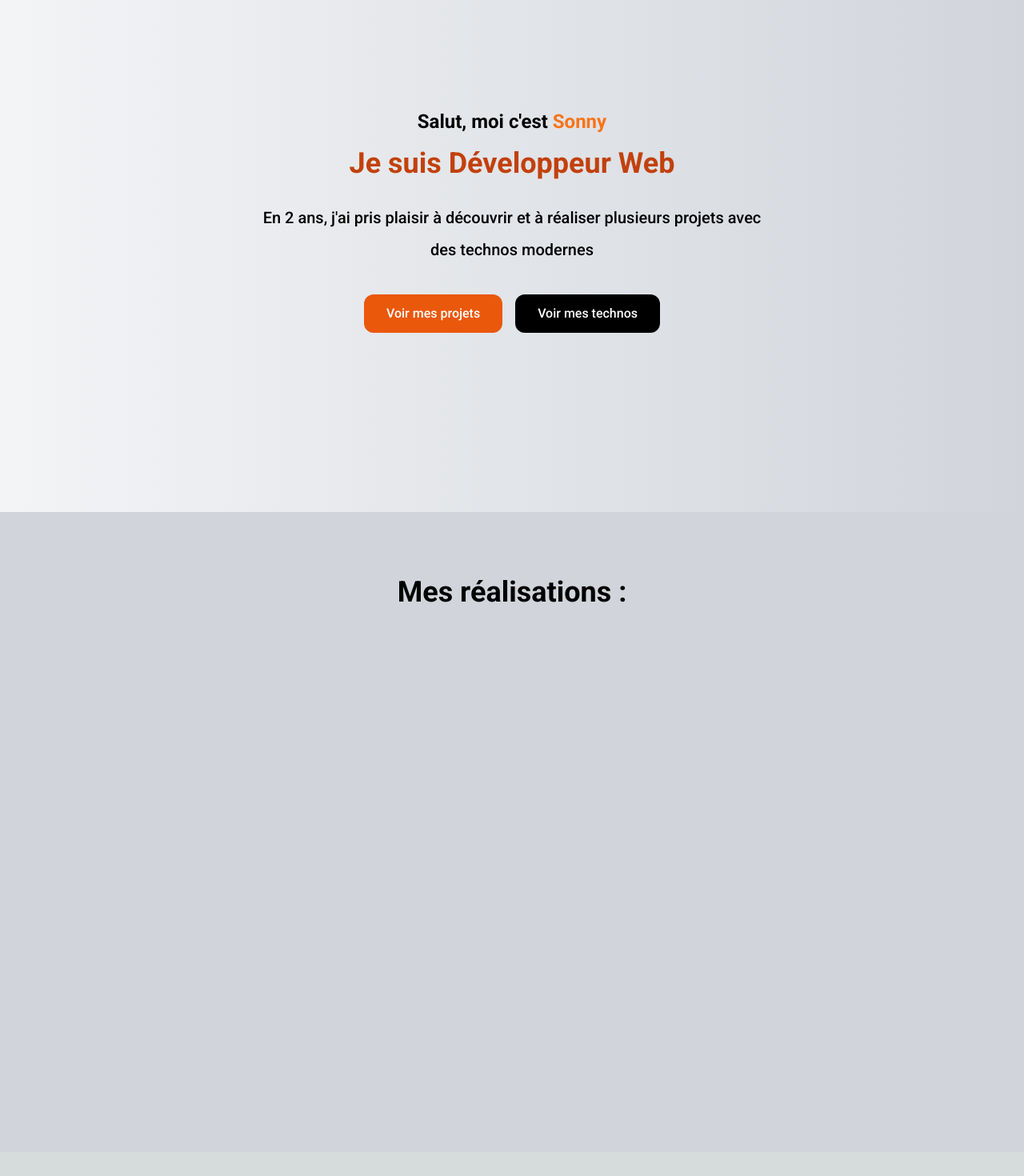
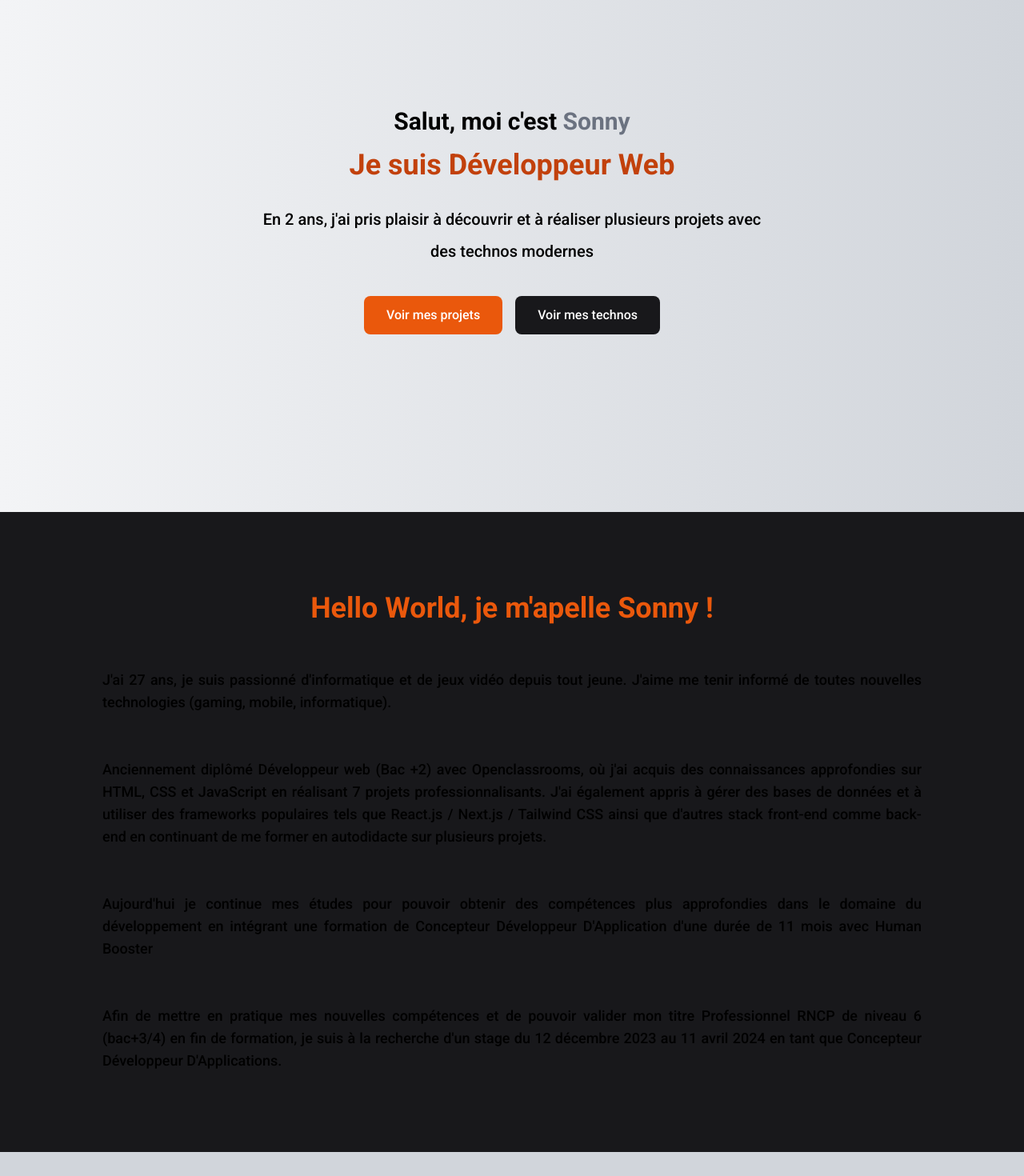
Before and after one commit to Soso-C/Portfolio-NextJS, a Next.js app: page / in a window 1280 px wide. Shown: the part 160-1630 px from the top of the page at 80% size. Before the commit the page ends 1600 px from the top, so only its background shows below. Built offline with nearby package versions, Linux system fonts and the light colour scheme.

Commit message:
update add main and about

```diff
--- a/app/page.js
+++ b/app/page.js
@@ -1,3 +1,4 @@
+import About from "@/components/About/About";
 import Main from "@/components/main/Main";
 import Navbar from "@/components/navbar/Navbar";
 import Projects from "@/components/projects/Projects";
@@ -8,6 +9,7 @@ export default function Home() {
     <>
       <Navbar />
       <Main />
+      <About />
       <Projects />
     </>
   );
--- /dev/null
+++ b/components/About/About.js
@@ -0,0 +1,38 @@
+const About = () => {
+  return (
+    <>
+      <span id="a-propos"></span>
+      <div className="flex flex-col items-center justify-center w-full min-h-screen py-20 shadow-md bg-zinc-900">
+        <div className="flex flex-col items-center justify-between h-full px-4 mx-auto max-w-7xl lg:flex-row lg:px-2">
+          <div className="w-full h-full text-center lg:w-3/3">
+            <h2 className="text-4xl font-bold text-orange-600 pb-14">
+              {`Hello World, je m'apelle Sonny !`}
+            </h2>
+            <div className="text-justify">
+              <p className="text-lg font-medium pb-14 lg:mx-auto lg:max-w-screen-lg">
+                {`J'ai 27 ans, je suis passionné d'informatique et de
+                jeux vidéo depuis tout jeune. J'aime me tenir informé de toutes
+                nouvelles technologies (gaming, mobile, informatique).`}
+              </p>
+
+              <p className="text-lg font-medium pb-14 lg:mx-auto lg:max-w-screen-lg">
+                {`Anciennement diplômé Développeur web (Bac +2) avec
+                Openclassrooms, où j'ai acquis des connaissances approfondies sur HTML, CSS et JavaScript en réalisant 7 projets professionnalisants. J'ai également appris à gérer des bases de données et à utiliser des frameworks populaires tels que React.js / Next.js / Tailwind CSS ainsi que d'autres stack front-end comme back-end en continuant de me former en autodidacte sur plusieurs projets.`}
+              </p>
+
+              <p className="text-lg font-medium pb-14 lg:mx-auto lg:max-w-screen-lg">
+                {`Aujourd'hui je continue mes études pour pouvoir obtenir des compétences plus approfondies dans le domaine du développement en intégrant une formation de Concepteur Développeur D'Application d'une durée de 11 mois avec Human Booster`}
+              </p>
+
+              <p className="text-lg font-medium lg:mx-auto lg:max-w-screen-lg">
+                {`Afin de mettre en pratique mes nouvelles compétences et de pouvoir valider mon titre Professionnel RNCP de niveau 6 (bac+3/4) en fin de formation, je suis à la recherche d'un stage du 12 décembre 2023 au 11 avril 2024 en tant que Concepteur Développeur D'Applications.`}
+              </p>
+            </div>
+          </div>
+        </div>
+      </div>
+    </>
+  );
+};
+
+export default About;
--- a/components/main/Main.js
+++ b/components/main/Main.js
@@ -9,8 +9,8 @@ export default function Main() {
     >
       <div className="flex flex-col items-center justify-center w-full h-full p-2 mx-auto mt-20 max-w-7xl lg:mt-0">
         <div>
-          <h1 className="py-2 text-xl font-bold text-black md:text-2xl">
-            {`Salut, moi c'est`} <span className="text-orange-500">Sonny</span>
+          <h1 className="py-2 text-3xl font-bold text-black">
+            {`Salut, moi c'est`} <span className="text-gray-500">Sonny</span>
           </h1>
           <h2 className="py-2 text-2xl font-bold text-orange-700 md:text-4xl">
             Je suis Développeur Web
@@ -35,8 +35,10 @@ export default function Main() {
 const Button = ({ children, variant = "primary", href }) => {
   return (
     <button
-      className={`p-4 font-medium text-white md:py-3 md:px-7 rounded-xl hover:scale-105 duration-500 ${
-        variant === "primary" ? "bg-orange-600" : "bg-black"
+      className={`p-4 font-medium text-white md:py-3 md:px-7 rounded-lg hover:scale-105 duration-500 ${
+        variant === "primary"
+          ? "bg-orange-600 hover:bg-orange-800"
+          : "bg-zinc-900 hover:bg-zinc-950"
       }`}
     >
       <Link to={href} smooth={true} duration={600}>
--- a/components/projects/Projects.js
+++ b/components/projects/Projects.js
@@ -7,7 +7,7 @@ const Projects = () => {
       <span id="projects"></span>
       <div className="w-full h-full min-h-screen pt-20 pb-20 bg-gray-300">
         <div className="px-4 mx-auto max-w-7xl lg:px-2">
-          <h2 className="text-2xl font-bold text-center md:text-4xl pb-14">
+          <h2 className="text-2xl font-bold text-center text-black md:text-4xl pb-14">
             Mes réalisations :
           </h2>
         </div>
```
